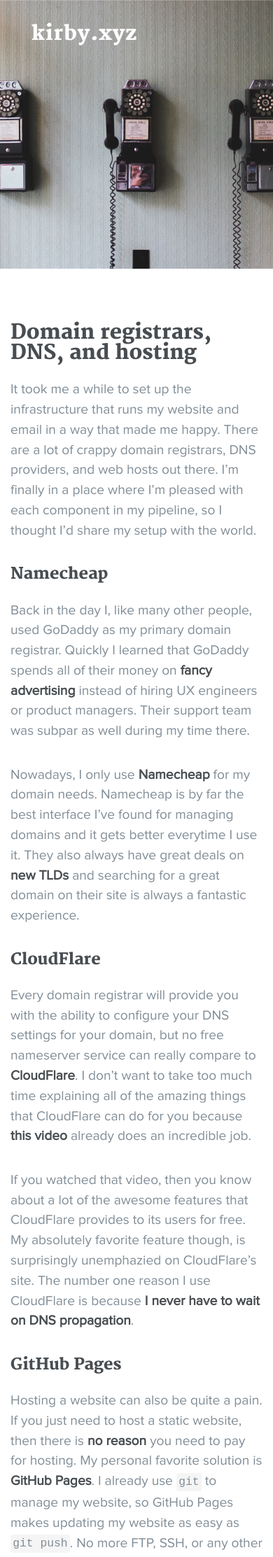
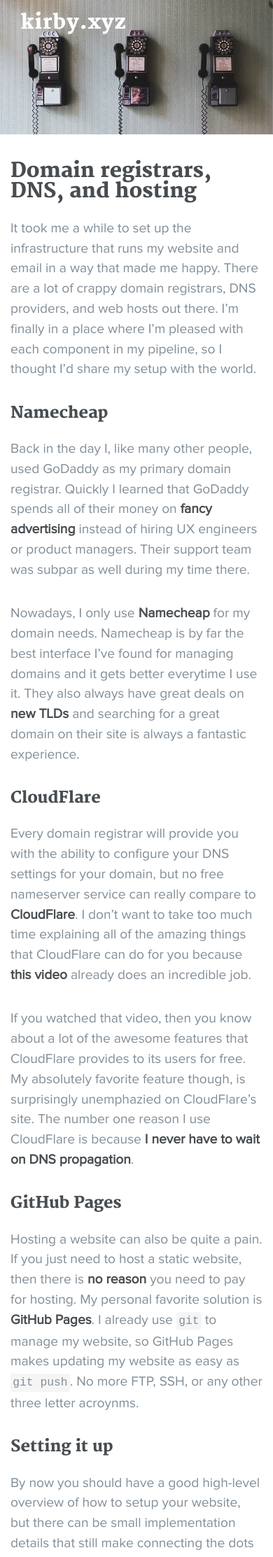
Before and after one commit to kirbyk/kirbyk.github.io, a Jekyll site: the page built from _posts/2015-09-11-domain-registrars-dns-and-hosting.md, in a window 390 px wide. Shown: the top 2225 px of the page at 70% size. Built offline with Jekyll 4.4.1, drawn with Linux system fonts in a browser that asks for light colours.

Commit message:
Better post responsiveness

```diff
--- a/_sass/_post.scss
+++ b/_sass/_post.scss
@@ -2,15 +2,24 @@
   height: $nav-height;
   background-size: cover;
   background-position: center center;
-  margin-bottom: 4em;
+  margin-bottom: $nav-padding;
+
+  @include phone {
+    height: $nav-height / 2;
+    margin-bottom: $nav-padding / 2;
+  }
 }
 
 .nav-header-title {
   display: inline-block;
   color: $nav-text-color;
-  margin: $nav-margin;
+  margin: $nav-title-margin;
   letter-spacing: 1px;
   font-size: 1.5em;
+
+  @include phone {
+    margin: $nav-title-margin / 2;
+  }
 }
 
 .post-footer {
--- a/css/main.scss
+++ b/css/main.scss
@@ -14,8 +14,9 @@
 $grey-color-dark:  #484D51;
 
 $nav-height: 20em;
+$nav-padding: 4em;
 $nav-text-color: #FFFFFF;
-$nav-margin: 30px;
+$nav-title-margin: 1em;
 
 $big-container-width: 1140px;
 $container-width: 580px;
```
Also changed, not shown: 1 other file.
